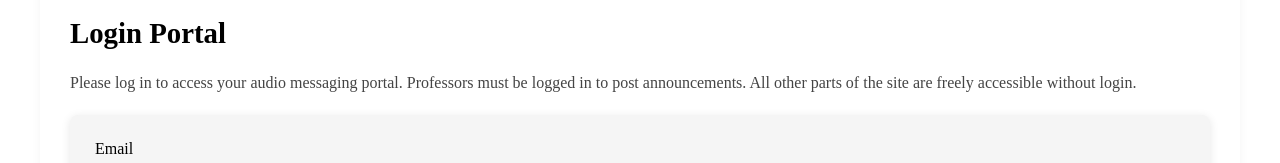
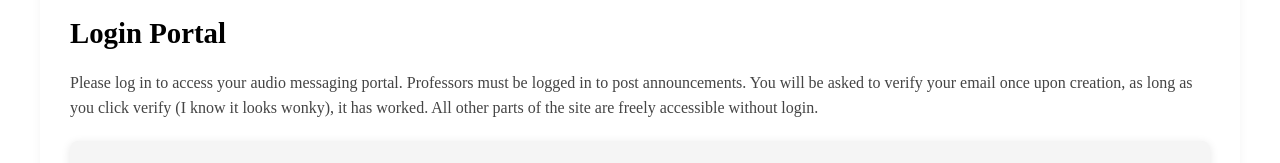
Before and after one commit to sgcxliv/calledliving, a Next.js app: page /login in a window 1280 px wide. Shown: the part 227-390 px from the top of the page. Built offline with nearby package versions, Linux system fonts and the light colour scheme; no server answers.

Commit message:
Update login.js

```diff
--- a/pages/login.js
+++ b/pages/login.js
@@ -36,7 +36,7 @@ export default function Login() {
         ) : (
           <>
             <h2>Login Portal</h2>
-            <p>Please log in to access your audio messaging portal. Professors must be logged in to post announcements. All other parts of the site are freely accessible without login.</p>
+            <p>Please log in to access your audio messaging portal. Professors must be logged in to post announcements. You will be asked to verify your email once upon creation, as long as you click verify (I know it looks wonky), it has worked. All other parts of the site are freely accessible without login.</p>
 
             <LoginForm onSuccessfulLogin={() => router.push('/dashboard')} />
 
```
